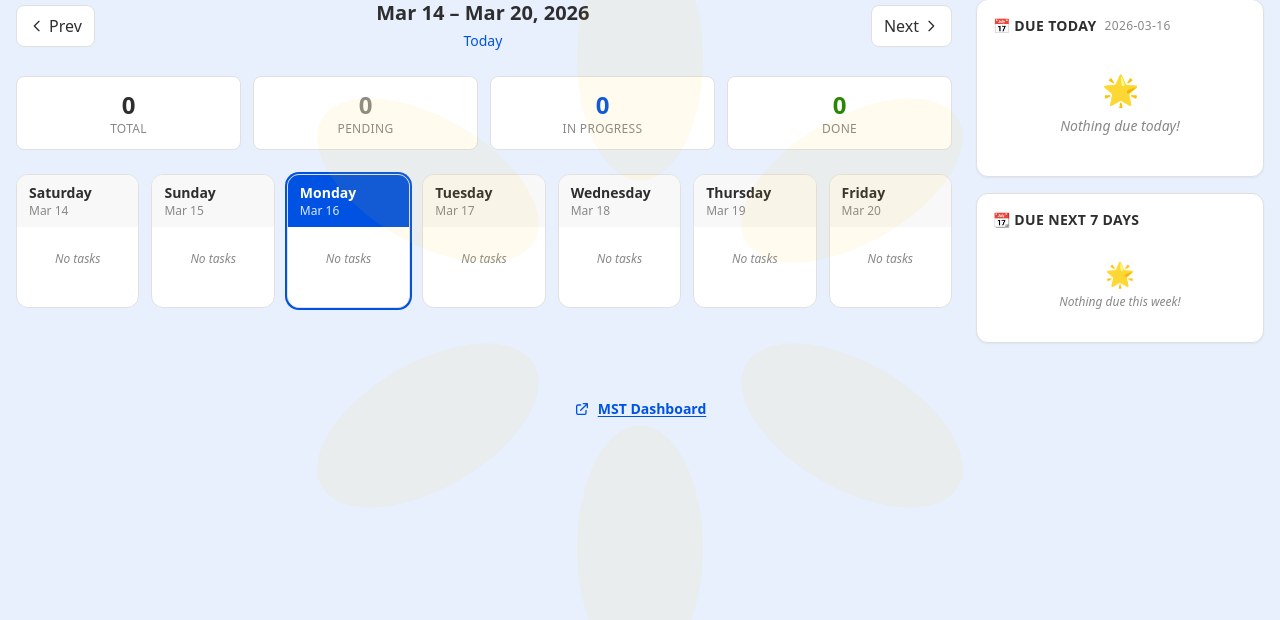
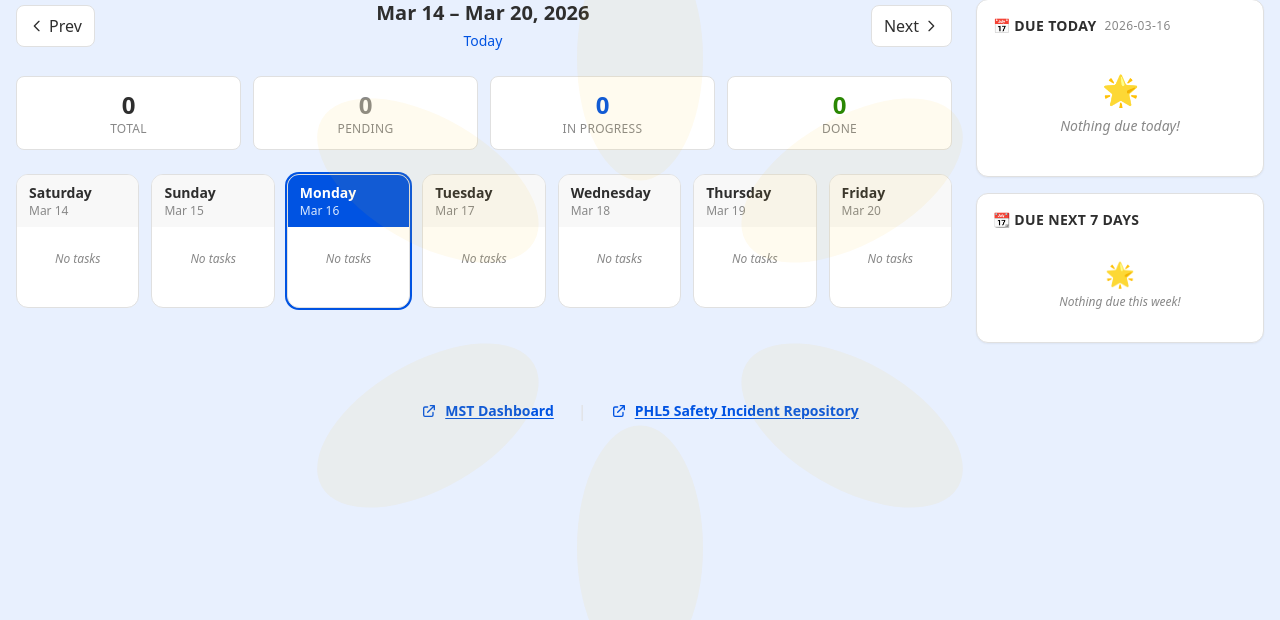
Before and after one commit to shalingandhi-samy/Samy, a FastAPI app: page / in a window 1280 px wide. Shown: the part 97-717 px from the top of the page. Run offline with FastAPI, Linux system fonts and the light colour scheme; data comes from the database, SQL or seed files in the repository; data that the repository does not hold is empty; some libraries are stand-ins or nearby versions.

Commit message:
feat: add PHL5 Safety Incident Repository link to footer on all pages

```diff
--- a/templates/index.html
+++ b/templates/index.html
@@ -673,6 +673,7 @@
 
     <!-- Footer -->
     <footer class="mt-8 pb-6 text-center">
+        <div class="flex flex-wrap items-center justify-center gap-6">
             <a
                 href="https://wmtsc.quickbase.com/saml/SSOInitiate.aspx?nextURL=https%3A%2F%2Fwmtsc.quickbase.com%2Fdb%2Fbvce8mh3r%3Fskip%3D0%26a%3Dtd"
                 target="_blank"
@@ -685,6 +686,20 @@
                 </svg>
                 MST Dashboard
             </a>
+            <span class="text-walmart-gray-50">|</span>
+            <a
+                href="https://teams.wal-mart.com/sites/PHL5SafetyIncidentRepository/Shared%20Documents/Forms/AllItems.aspx"
+                target="_blank"
+                rel="noopener noreferrer"
+                class="inline-flex items-center gap-2 text-walmart-blue-100 hover:text-walmart-blue-110 font-semibold text-sm underline underline-offset-2 transition-colors focus:outline-none focus:ring-2 focus:ring-walmart-blue-100 rounded"
+                aria-label="Open PHL5 Safety Incident Repository"
+            >
+                <svg class="w-4 h-4" fill="none" stroke="currentColor" viewBox="0 0 24 24">
+                    <path stroke-linecap="round" stroke-linejoin="round" stroke-width="2" d="M10 6H6a2 2 0 00-2 2v10a2 2 0 002 2h10a2 2 0 002-2v-4M14 4h6m0 0v6m0-6L10 14" />
+                </svg>
+                PHL5 Safety Incident Repository
+            </a>
+        </div>
     </footer>
 </body>
 </html>
```
Also changed, not shown: templates/categories.html (+15 -0 lines), templates/dashboard.html (+15 -0 lines), 1 other file. Lines whose indentation alone changed are shown as unchanged.
